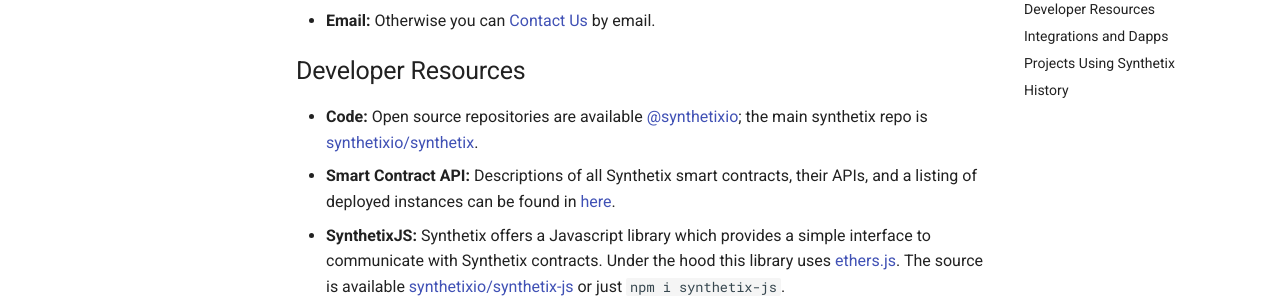
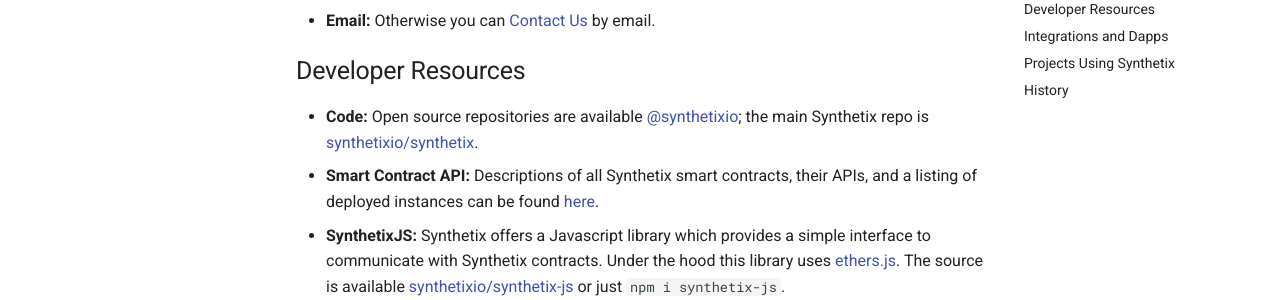
Before and after one commit to Synthetixio/synthetix, an MkDocs documentation site: the page built from docs/index.md, in a window 1280 px wide and 900 px high, scrolled down 902 px. Shown: the part 153-453 px from the top of the window. Built offline with MkDocs 1.6.1 and Material for MkDocs 9.7.7, drawn with Linux system fonts in a browser that asks for light colours; comment, search, counter and statistics services are not loaded.

Commit message:
Home language improvements.

```diff
--- a/docs/index.md
+++ b/docs/index.md
@@ -21,8 +21,8 @@
 
 ## Developer Resources
 
-* **Code:** Open source repositories are available @synthetixio; the main synthetix repo is @synthetixio/synthetix.
-* **Smart Contract API:** Descriptions of all Synthetix smart contracts, their APIs, and a listing of deployed instances can be found in [here](contracts).
+* **Code:** Open source repositories are available @synthetixio; the main Synthetix repo is @synthetixio/synthetix.
+* **Smart Contract API:** Descriptions of all Synthetix smart contracts, their APIs, and a listing of deployed instances can be found [here](contracts).
 * **SynthetixJS:** Synthetix offers a Javascript library which provides a simple interface to communicate with Synthetix contracts. Under the hood this library uses [ethers.js](https://github.com/ethers-io/ethers.js). The source is available @synthetixio/synthetix-js or just `npm i synthetix-js`.
 * **GraphQL API:** The system can also be queried through a GraphQL endpoint via [The Graph](https://thegraph.com/explorer/subgraph/synthetixio-team/synthetix); source code available at @synthetixio/synthetix-subgraph.
 
```
